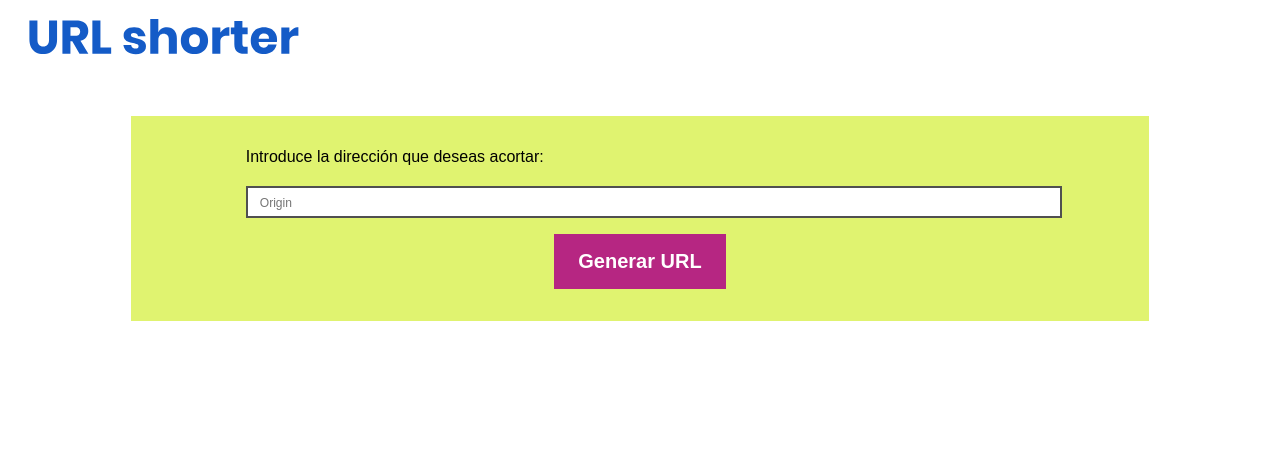
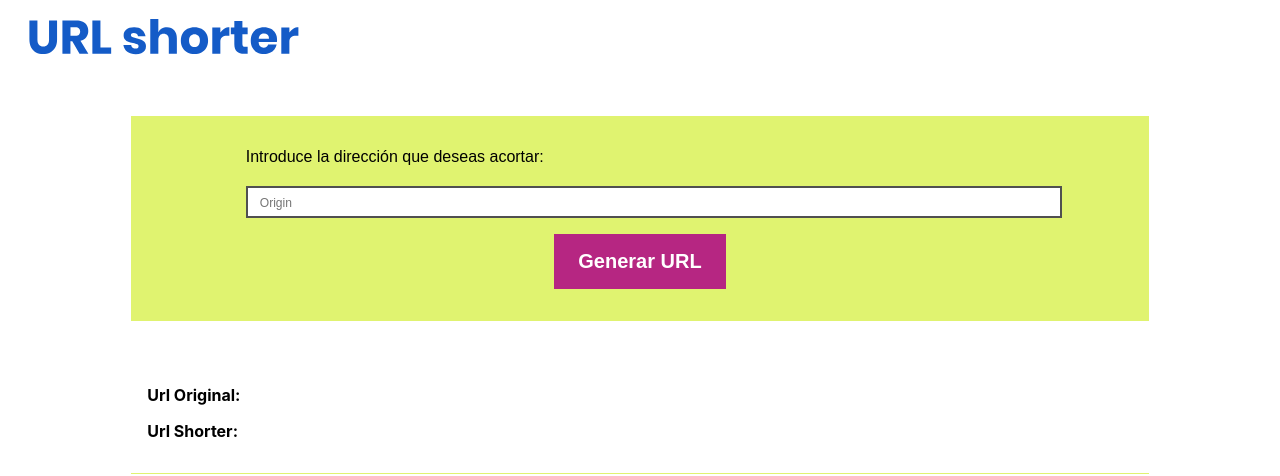
Before and after one commit to astherTrinidad/url-shorter, a React (Create React App) app in the folder url-shorter-front/: page / in a window 1280 px wide. Shown: the top 476 px of the page. Built offline with nearby package versions, Linux system fonts and the light colour scheme.

Commit message:
add urlData component

```diff
--- a/url-shorter-front/src/components/molecules/urlData/styled.js
+++ b/url-shorter-front/src/components/molecules/urlData/styled.js
@@ -0,0 +1,24 @@
+import styled from "styled-components";
+import colors from "../../../assets/colors";
+
+const ContainerData = styled.div`
+  border-bottom: 1px solid ${colors.lightGreen};
+  padding: 1rem;
+  width: 80%;
+  margin: 0 auto;
+`;
+
+const TextData = styled.p`
+  font-size: 1rem;
+  color: ${colors.black};
+  font-weight: bold;
+`;
+
+const TextLink = styled.a`
+  color: ${colors.blue};
+  font-size: 1.25rem;
+  font-weight: normal;
+  cursor: pointer;
+`;
+
+export { ContainerData, TextData, TextLink };
--- a/url-shorter-front/src/components/molecules/urlData/view.js
+++ b/url-shorter-front/src/components/molecules/urlData/view.js
@@ -0,0 +1,18 @@
+import React from "react";
+import { ContainerData, TextData, TextLink } from "./styled";
+
+const UrlData = ({ originText, shorterText }) => {
+  return (
+    <ContainerData>
+      <TextData>Url Original:</TextData>
+      <TextLink>{originText} </TextLink>
+
+      <TextData>Url Shorter:</TextData>
+      <TextLink href={originText} target="_blank" rel="redirect">
+        {shorterText}
+      </TextLink>
+    </ContainerData>
+  );
+};
+
+export default UrlData;
--- a/url-shorter-front/src/components/pages/dashboard/view.js
+++ b/url-shorter-front/src/components/pages/dashboard/view.js
@@ -77,7 +77,7 @@ const Dashboard = () => {
               onClick={handleCreateUrl}
             />
           </form>
-          {/* <UrlData originText={urlData.origin} shorterText="" /> */}
+          <UrlData originText={urlData.origin} shorterText={urlData.shorter} />
         </main>
       </Container>
     </ComponentStyled>
```
